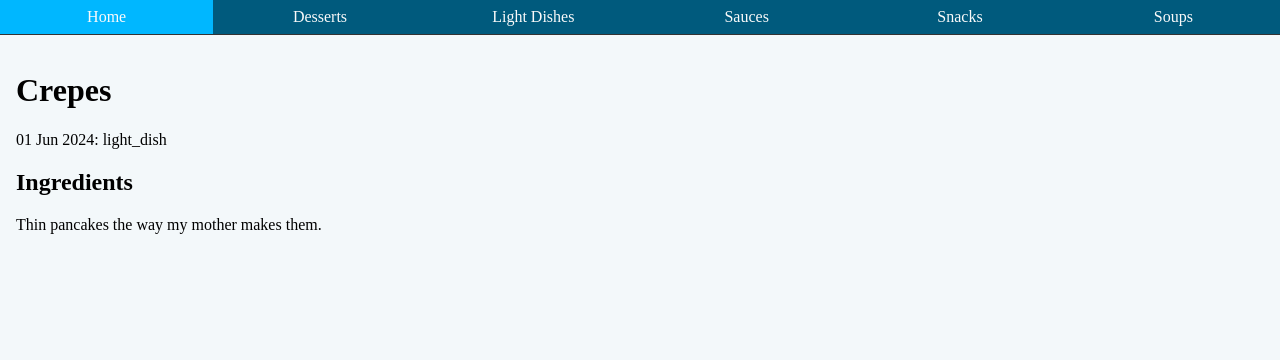
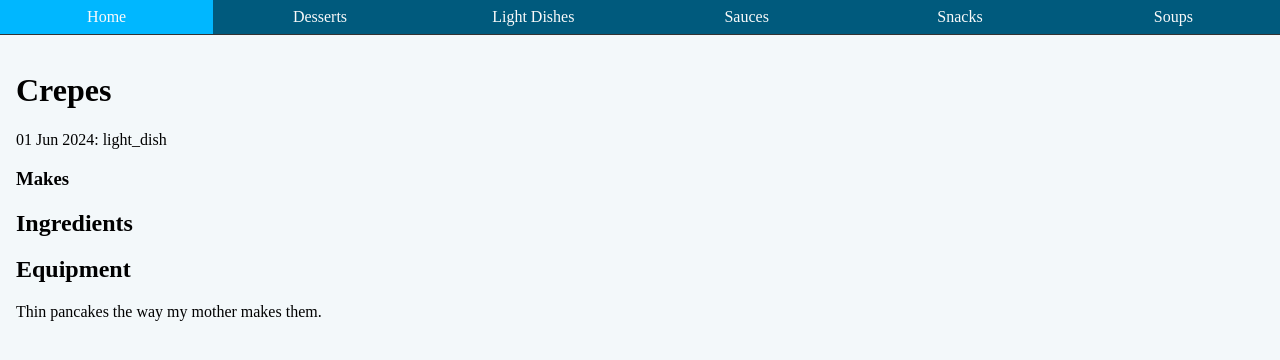
Before and after one commit to EliaGorokhovsky/Recipes, a Jekyll site: the page built from _posts/2024-06-01-crepes.md, in a window 1280 px wide. Shown: the top 360 px of the page. Built offline with Jekyll 4.4.1, drawn with Linux system fonts in a browser that asks for light colours.

Commit message:
Add spring rolls recipe, quantity and equipment fields

```diff
--- a/_layouts/recipe.html
+++ b/_layouts/recipe.html
@@ -3,6 +3,8 @@ layout: default
 ---
 <h1>{{ page.title }}</h1>
 <p>{{ page.date | date_to_string }}: {{ page.category }}</p>
+
+<h3>Makes {{ page.quantity }}</h3>
 
 <h2>Ingredients</h2>
 <ul>
@@ -13,4 +15,13 @@ layout: default
     {% endfor %}
 </ul>
 
+<h2>Equipment</h2>
+<ul>
+    {% for equipment in page.equipment %}
+        <li>
+            {{ equipment | capitalize }}
+        </li>
+    {% endfor %}
+</ul>
+
 {{ content }}
```
Also changed, not shown: _posts/2024-07-05-vegetable_spring_rolls.md (added, +9 -0 lines).
